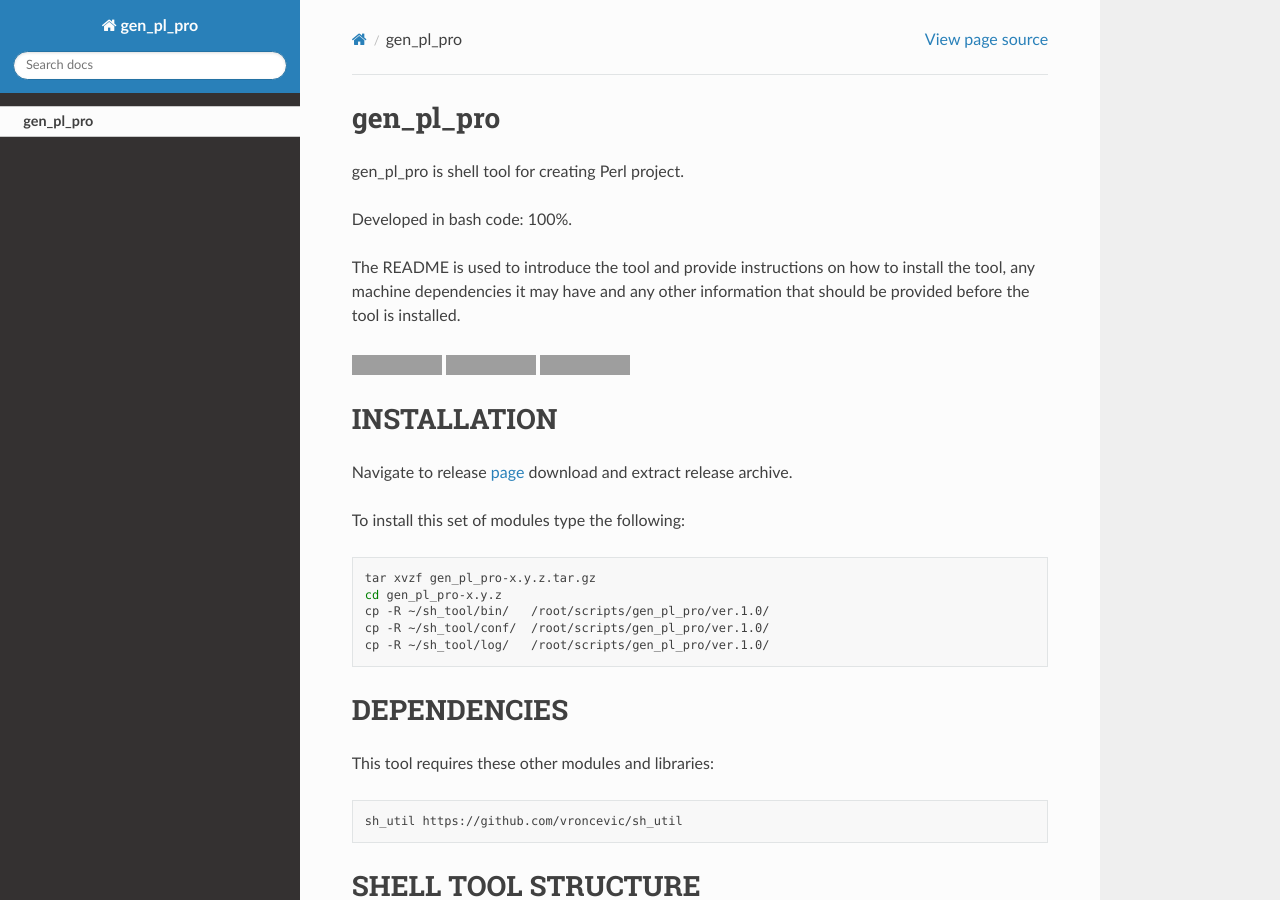
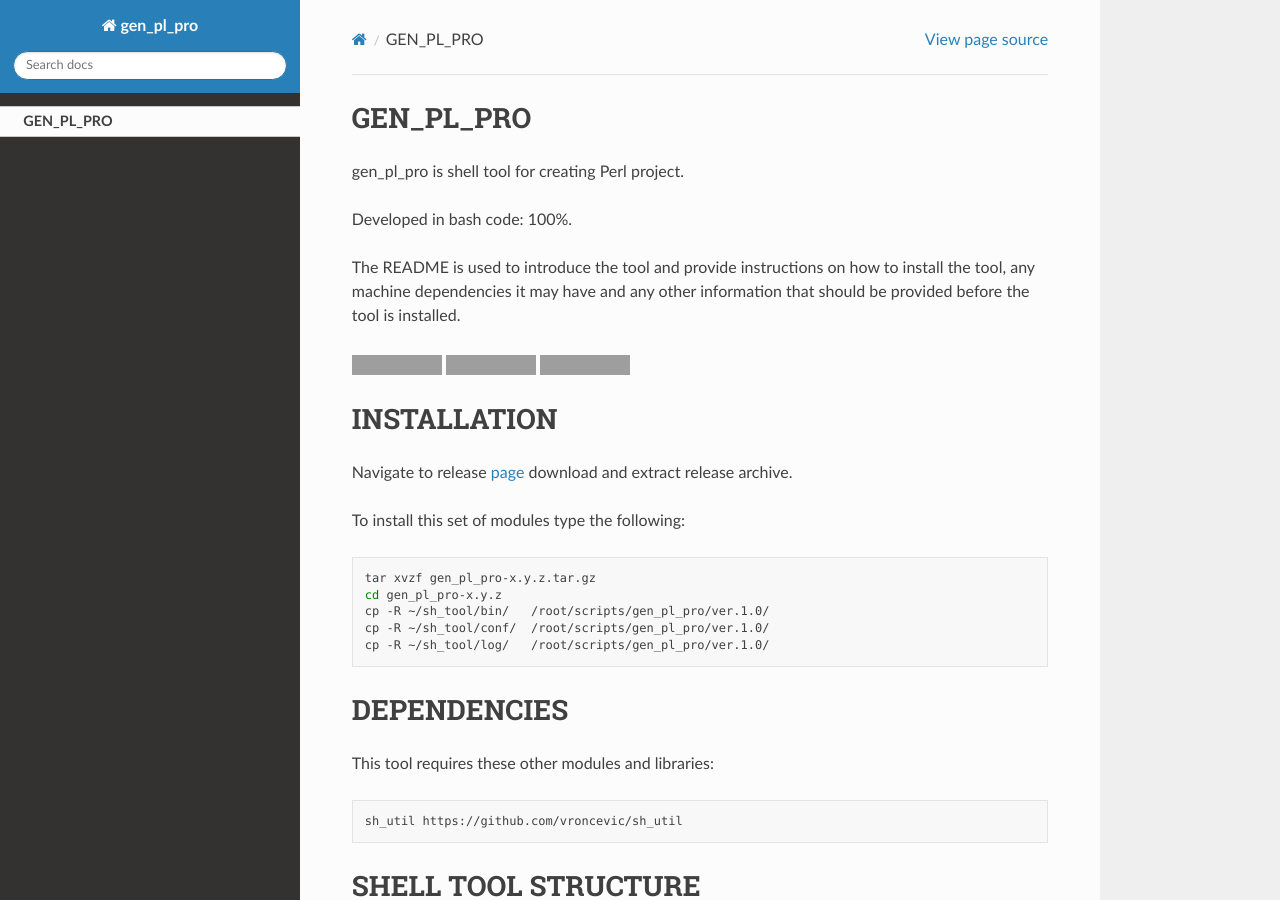
Before and after one commit to vroncevic/gen_pl_pro, a Sphinx documentation site: the page built from docs/source/index.rst, in a window 1280 px wide and 900 px high. Built offline with Sphinx 7.4.7 and the Read the Docs theme 2.0.0, drawn with Linux system fonts in a browser that asks for light colours; grey boxes are pictures that could not be loaded.

Commit message:
[gen_pl_pro] Updated readthedocs

```diff
--- a/docs/source/index.rst
+++ b/docs/source/index.rst
@@ -1,4 +1,4 @@
-gen_pl_pro
+GEN_PL_PRO
 -----------
 
 .. toctree::
```
Also changed, not shown: 8 other files.
